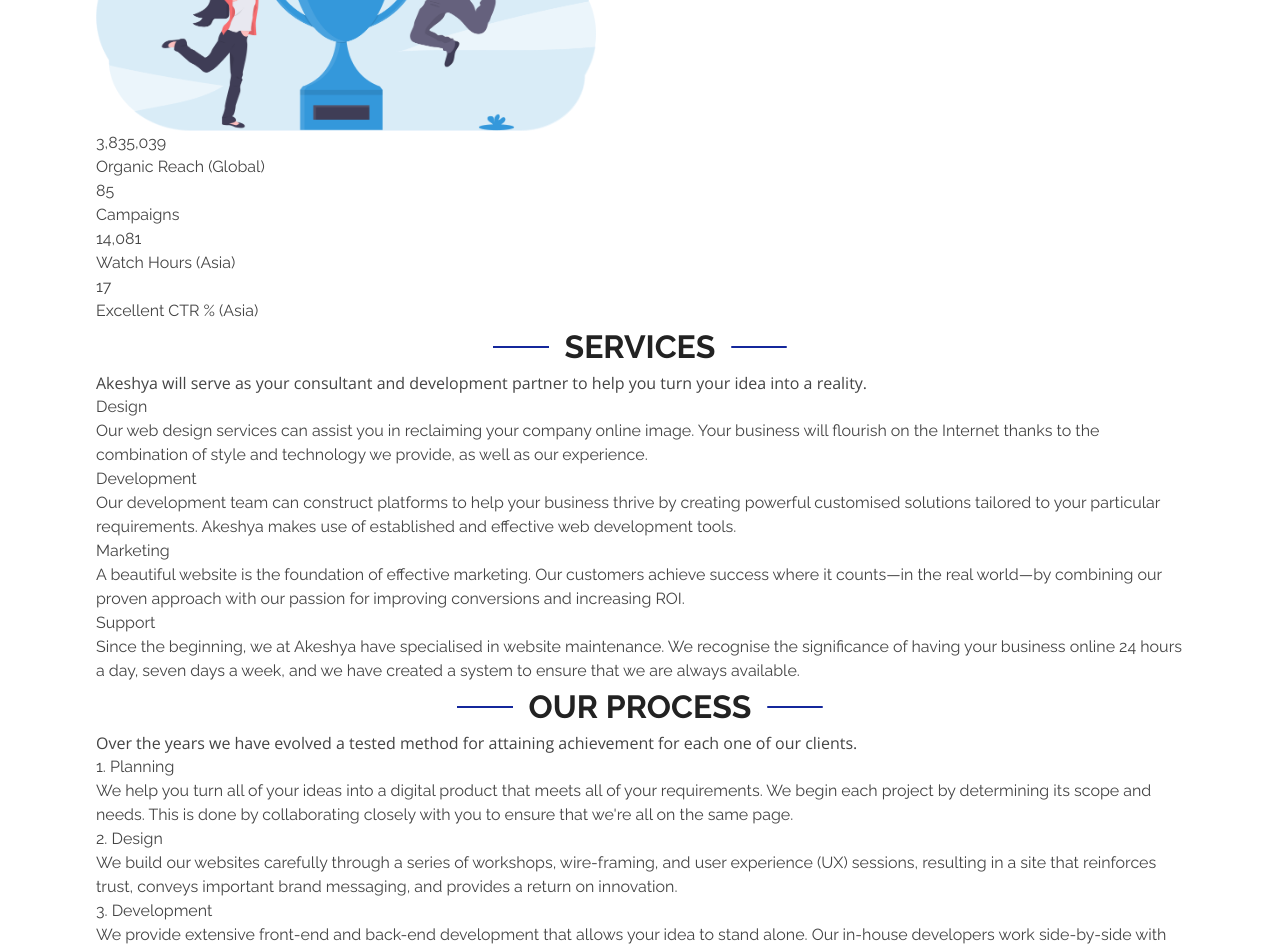
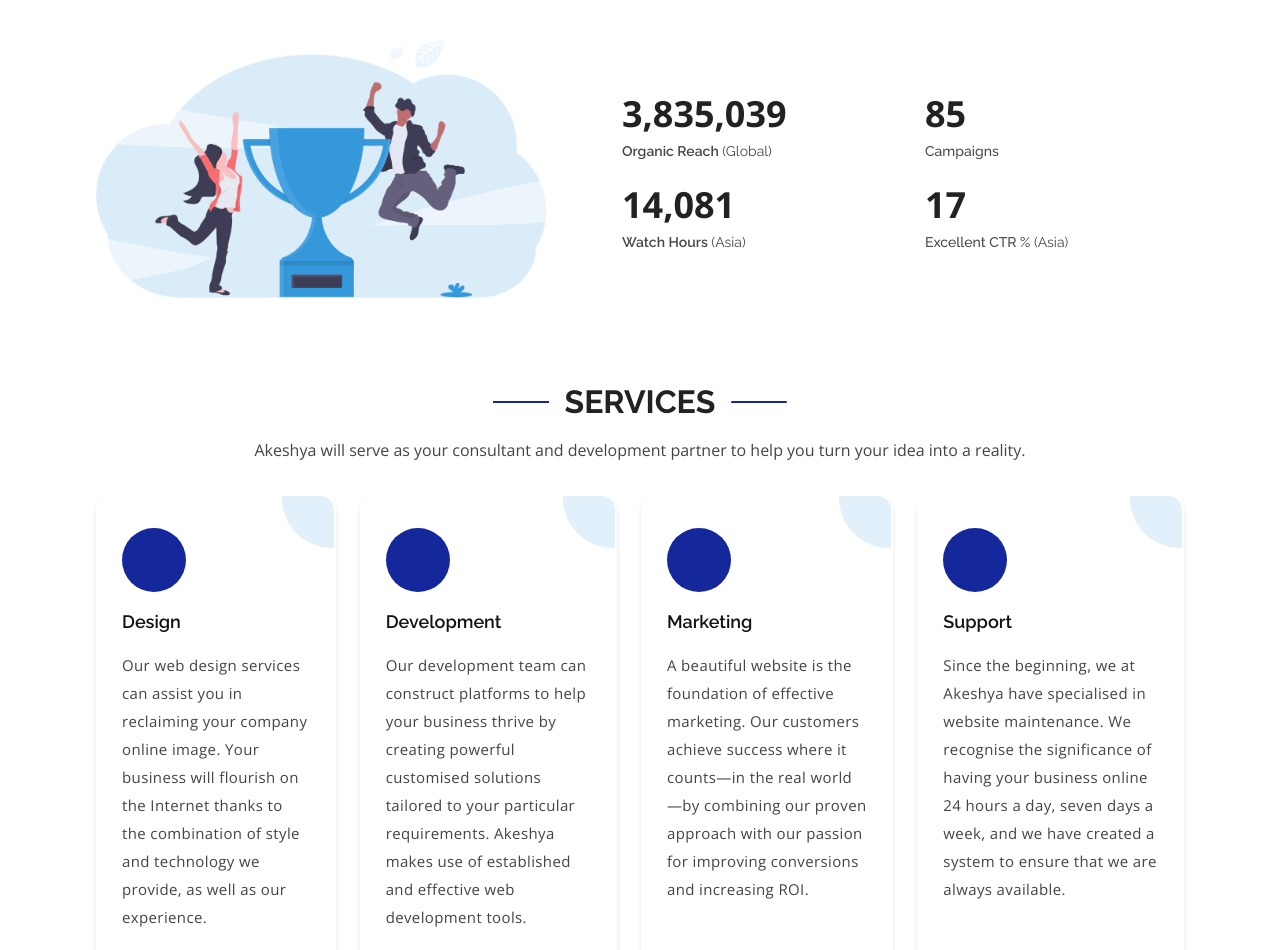
Before and after one commit to Troll-Lol0059/akeshya-clone, a Next.js app: page / in a window 1280 px wide. Shown: the part 1340-2290 px from the top of the page. Built offline with nearby package versions, Linux system fonts and the light colour scheme.

Commit message:
Project Akeshya Clone - Commit 8 - Added Styling to Services Section,About Us Section & Clients Section. Also made responsive

```diff
--- a/src/app/components/common/Navbar.tsx
+++ b/src/app/components/common/Navbar.tsx
@@ -22,7 +22,6 @@
     };
 
     const closeMobileMenu = () => {
-        console.log("I am fired")
         setIsMobileMenuOpen(false);
         document.body.style.overflow = '';
     };
@@ -97,7 +96,7 @@
             {/* Background Overlay */}
             {isMobileMenuOpen && (
                 <div className="lg:hidden w-full fixed inset-0 bg-[#090909] bg-opacity-90 backdrop-filter transition duration-300 pointer-events-none z-[55]">
-                    <div className="absolute right-4 top-5 ">
+                    <div className="absolute right-7 top-6 ">
                         <button onClick={closeMobileMenu} className="text-white font-semibold">
                             <svg
                                 xmlns="http://www.w3.org/2000/svg"
--- a/src/app/components/common/SectionHeadings.jsx
+++ b/src/app/components/common/SectionHeadings.jsx
@@ -2,7 +2,7 @@
 
 function SectionHeadings({ heading, subheading='' }) {
     return (
-        <div>
+        <div className='flex flex-col items-center gap-3'>
             {/* heading div */}
             <div className='flex gap-4 justify-center items-center'>
                 <div className='h-[2px] w-14 bg-blueVoilet'></div>
@@ -13,7 +13,7 @@
             </div>
 
             {/* Subheading div */}
-            <div className=''>
+            <div className='px-auto'>
                 <p className='text-black4 text-[16px] font-openSans'>{subheading}</p>
             </div>
         </div>
--- a/src/app/components/homepage/AboutUsSection.jsx
+++ b/src/app/components/homepage/AboutUsSection.jsx
@@ -40,7 +40,7 @@
                 </div>
 
                 {/* right section */}
-                <div className='lg:w-[50%] lg:px-3 lg:space-y-0 space-y-6'>
+                <div className='lg:w-[50%] lg:px-3 space-y-6'>
                     <div>
                         We're professional, but we're also friendly, and we'll always pay attention to your concerns. We expect to work with innovative people that have an open mind and are dedicated to making every idea a reality. We want to hear from you if you're interested in SEO, have Web Development ideas, or require a graphic designer who can match your goals.
                     </div>
--- a/src/app/components/homepage/HeroSection.jsx
+++ b/src/app/components/homepage/HeroSection.jsx
@@ -8,8 +8,8 @@
   return (
     <section className='lg:w-full flex lg:flex-row flex-col-reverse justify-center lg:gap-0 gap-6 lg:py-4'>
         {/* content DIV */}
-        <div className='lg:w-[50%] font-raleway lg:px-3 px-16 md:px-10 lg:py-7 lg:block flex flex-col items-start'>
-            <h2 className='lg:text-[48px] text-[28px] text-blueVoilet font-bold lg:w-[90%] lg:leading-[3.5rem]'>
+        <div className='lg:w-[50%] font-raleway lg:px-3 px-16 md:px-10 lg:py-7 lg:block flex flex-col items-start md:mb-40'>
+            <h2 className='lg:text-[48px] text-[28px] text-blueVoilet font-bold lg:leading-[3.5rem]'>
                 Grow your business with Akeshya
             </h2>
 
--- a/src/app/components/homepage/ServiceStatsSection.jsx
+++ b/src/app/components/homepage/ServiceStatsSection.jsx
@@ -8,48 +8,51 @@
 
 function ServiceStatsSection() {
   return (
-    <section>
+    <section className='w-full xl:flex justify-start items-center mb-20'>
       {/* left winner image section */}
-      <div>
+      <div className='flex justify-center'>
         <Image src={winnerImage}
-          width={500}
+          width={520}
           height={500}
+          className='xl:min-w-[450px]'
         />
       </div>
 
       {/* right Stats section */}
-      <div>
+      <div className='w-[85%] mx-auto grid sm:grid-cols-1 md:grid-cols-2 sm:gap-y-4 px-5 my-8 md:gap-x-24 md:px-16'>
         {
           statsData?.map((item) => (
-            <div key={item.id}>
+            <div key={item.id} className='flex items-start gap-3'>
               {/* icon div */}
-              <div>
+              <div className='text-[36px] text-blueVoilet font-openSans'>
                 <i class={item.iconName}></i>
               </div>
 
               {/* data and sub - heading */}
-              <div>
+              <div className='text-black2 text-[36px] font-bold font-openSans'>
                 {/* for 1st and 3rd - have to show Counter */}
                 {
                   (parseInt(item.id) % 2) !== 0 ? (
                     <>
-                      <Counter start={parseInt(item.number)/2} end={item.number} />
+                      <Counter start={parseInt(item.number) / 2} end={item.number} />
 
-                      <p>
-                        {item.subHeading}
+                      <p className='text-[14px] font-raleway text-black4a'>
+                        <span className='font-semibold'>{item.subHeading}</span>
+                        <span className='font-normal'>{item.subheading2}</span>
                       </p>
                     </>
                   ) :
-                  // for remaining no counter required
+                    // for remaining no counter required
                     (
                       <>
                         <div>
                           {item.number}
                         </div>
 
-                        <div>
-                          {item.subHeading}
-                        </div>
+                        <p className='text-[14px] font-raleway text-black4a'>
+                          <span className='font-[500]'>{item.subHeading}</span>
+                          <span className='font-normal'>{item.subheading2}</span>
+                        </p>
                       </>
                     )
                 }
--- a/src/app/components/homepage/ServicesSection.jsx
+++ b/src/app/components/homepage/ServicesSection.jsx
@@ -5,33 +5,40 @@
 
 function ServicesSection() {
     return (
-        <section>
+        <section className='xl:w-full lg:w-full md:w-[85%] w-[75%] mx-auto flex flex-col gap-8'>
             {/* heading div */}
-            <div>
+            <div className=''>
                 <SectionHeadings heading={'SERVICES'} subheading={'Akeshya will serve as your consultant and development partner to help you turn your idea into a reality.'} />
             </div>
 
-            <div>
+            <div className='xl:flex lg:flex justify-center grid md:grid-cols-2 grid-cols-1 gap-6'>
                 {
-                    servicesData?.map( (item) => (
-                        <div key={item.id}>
+                    servicesData?.map((item) => (
+                        // outer div (services div class is responsible for hover effect)
+                        <div key={item.id} className='services-div services-div group overflow-hidden border relative rounded-lg px-6 py-8 shadow-md'>
+                            {/* blob Div */}
+                            <div className='shrink-div shrink-div  lg:-top-12 lg:-right-12'></div>
+
+                            {/* inner div */}
+                            <div className='flex flex-col gap-4'>
                                 {/* for border of icon */}
-                            <div>
+                                <div className='flex justify-center items-center bg-blueVoilet rounded-full aspect-square h-16 w-16 text-[36px] text-white z-[5] group-hover:bg-white group-hover:text-blueVoilet'>
                                     {/* icon */}
                                     <i class={item.iconName}></i>
                                 </div>
 
                                 {/* heading */}
-                            <h3>
+                                <h4 className='text-[18px] text-black1 font-raleway font-semibold z-[5] group-hover:text-white'>
                                     {item.heading}
-                            </h3>
+                                </h4>
 
                                 {/* paragraph */}
-                            <p>
+                                <p className='text-black-4 text-[15px] font-openSans leading-[28px] tracking-wide z-[5] group-hover:text-white'>
                                     {item.para}
                                 </p>
                             </div>
-                    ) )
+                        </div>
+                    ))
                 }
             </div>
 
--- a/src/app/data/statData.js
+++ b/src/app/data/statData.js
@@ -3,25 +3,29 @@
         id:'1',
         number:'3835039',
         iconName:'fa-regular fa-face-smile',
-        subHeading:'Organic Reach (Global)'
+        subHeading:'Organic Reach',
+        subheading2:' (Global)'
     },
     {
         id:'2',
         number:'85',
         iconName:'fa-solid fa-book',
-        subHeading:'Campaigns'
+        subHeading:'Campaigns',
+        subheading2:'',
     },
     {
         id:'3',
         number:'14081',
         iconName:'fa-regular fa-clock',
-        subHeading:'Watch Hours (Asia)'
+        subHeading:'Watch Hours',
+        subheading2:' (Asia)'
     },
     {
         id:'4',
         number:'17',
         iconName:'fa-solid fa-globe',
-        subHeading:'Excellent CTR % (Asia)'
+        subHeading:'Excellent CTR %',
+        subheading2:' (Asia)',
     },
 ]
 
--- a/src/app/globals.css
+++ b/src/app/globals.css
@@ -43,6 +43,7 @@
   margin-top: var(--navbar-height, 90px);
 }
 
+/* Animation for Hero Section Image */
 @media (min-width: 1024px) {
   .imageAnimation {
     scale: 1.3;
@@ -60,6 +61,110 @@
 }
 
 
+/* .services-div {
+  position: relative;
+  overflow: hidden;
+  border-radius: 16px;
+  border: 2px solid transparent;
+}
+
+.services-div:hover {
+  color: white;
+}
+
+.services-div::before {
+  content: "";
+  position: absolute;
+  top: 0px;
+  bottom: 0px;
+  right: 0px;
+  left: 0px;
+  background: linear-gradient(45deg, #14279B, #14279B);
+  transform: scale(0);
+  transition: all 0.3s;
+  transform-origin: top right;
+  z-index: 2;
+}
+
+.services-div::after {
+  content: "";
+  position: absolute;
+  top: 0;
+  bottom: 0;
+  right: 0;
+  left: 0;
+  transition: all 1s;
+  z-index: 1;
+}
+
+.services-div:hover::before {
+  transform: scale(1);
+} */
+
+
+.services-div {
+  position: relative;
+  overflow: hidden;
+  border-radius: 16px;
+  border: 2px solid transparent;
+}
+
+.services-div:hover {
+  color: white;
+}
+
+.services-div::before {
+  content: "";
+  position: absolute;
+  top: 0px;
+  bottom: 0px;
+  right: 0px;
+  left: 0px;
+  background: linear-gradient(45deg, #14279B, #14279B);
+  transform: scale(0);
+  opacity: 0;
+  transition: transform 0.3s;
+  transform-origin: top right;
+  z-index: 2;
+}
+
+.services-div:hover::before {
+  transform: scale(1);
+  opacity: 1;
+  transition: transform 0.3s;
+}
+
+.services-div:not(:hover)::before {
+  transform: scale(0.3);
+  opacity: 0;
+  transition: transform 0.3s;
+}
+
+/* Control the shrinking of the Blob when hover Ends */
+.shrink-div {
+  position: absolute;
+  top: -2.5rem;
+  right: -2.5rem;
+  display: flex;
+  justify-content: center;
+  align-items: center;
+  background-color: #E1F0FA;
+  border-radius: 50%;
+  aspect-ratio: 1;
+  height: 100px;
+  width: 100px;
+  transform: scale(1);
+  transition: transform 0.3s;
+  z-index: 0;
+}
+
+.services-div:hover .shrink-div {
+  transform: scale(2);
+  transition: transform 0.2s;
+}
+
+
+
 @layer utilities {
   .text-balance {
     text-wrap: balance;
--- a/src/app/page.tsx
+++ b/src/app/page.tsx
@@ -22,19 +22,19 @@
           <AboutUsSection />
       </div>
 
-      <div className='lg:w-[85%] mx-auto bg-white'>
+      <div className='lg:w-[85%] xl:w-[85%] mx-auto bg-white'>
         <ServicesStatsSection />
       </div>
 
-      <div id='services' className='lg:w-[85%] mx-auto bg-white'>
+      <div id='services' className='lg:w-[90%] xl:w-[85%] mx-auto bg-white'>
         <ServicesSection />
       </div>
 
-      <div className='lg:w-[85%] mx-auto bg-white'>
+      <div className='lg:w-[85%] xl:w-[85%] mx-auto bg-white'>
         <ProcessSection />
       </div>
 
-      <div className='lg:w-[85%] mx-auto bg-white'>
+      <div className='lg:w-[85%] xl:w-[85%] mx-auto bg-white'>
         <FeaturesSection />
       </div>
 
```
Also changed, not shown: src/app/components/homepage/ClientSection.jsx (+6 -5 lines). Lines whose indentation alone changed are shown as unchanged.
